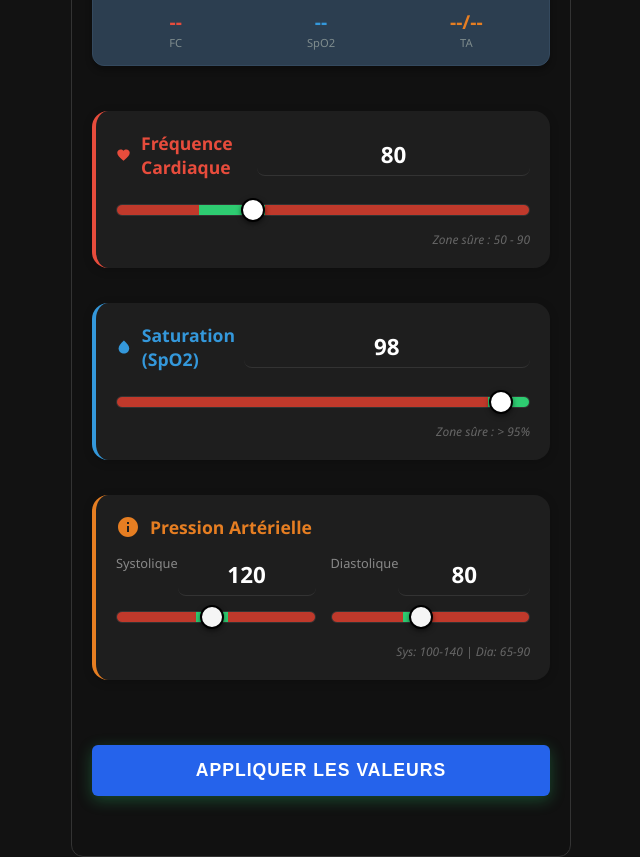
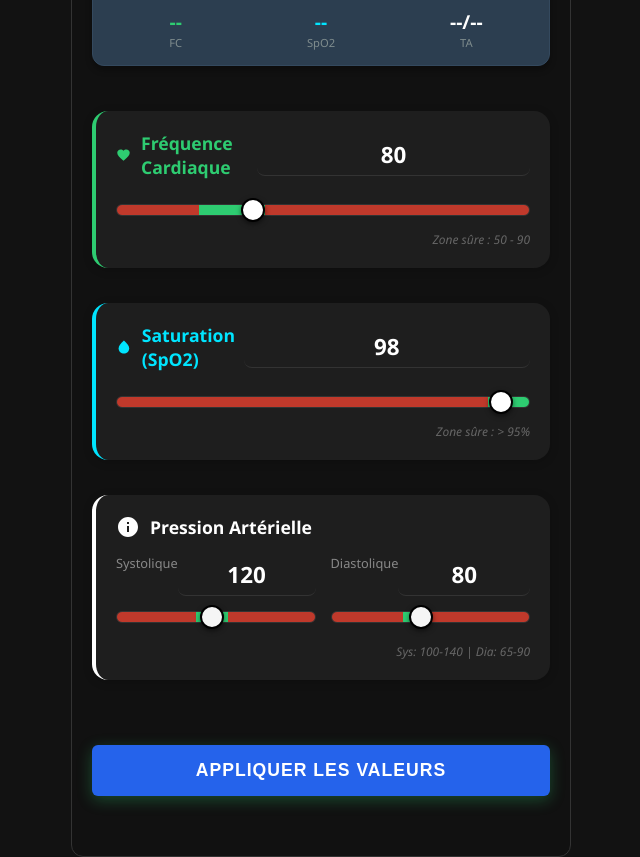
Before and after one commit to lcssrd/aeros, a website: page public/pilote.html in a window 1280 px wide. Shown: the whole page, without its empty margins (319-959 px from the left). Drawn offline with nearby package versions, Linux system fonts and the light colour scheme; no server answers.

Commit message:
Add files via upload

```diff
--- a/public/pilote.html
+++ b/public/pilote.html
@@ -11,11 +11,11 @@
             --bg-color: #121212;
             --card-bg: #1e1e1e;
             --text-main: #e0e0e0;
-            --text-muted: #aaaaaa;
-            --accent-green: #2ecc71;
-            --accent-red: #e74c3c;
-            --accent-blue: #3498db;
-            --accent-orange: #e67e22;
+
+            /* Code couleur médical (MATCH MONITOR) */
+            --col-hr: #2ecc71;   /* VERT */
+            --col-spo2: #00e5ff; /* CYAN */
+            --col-nibp: #ffffff; /* BLANC */
         }
 
         body.pilote-mode {
@@ -69,9 +69,11 @@
 
         .status-item .label { font-size: 0.7rem; color: #7f8c8d; display: block; }
         .status-item .val { font-size: 1.2rem; font-weight: bold; }
-        .val-bpm { color: var(--accent-red); }
-        .val-spo2 { color: var(--accent-blue); }
-        .val-nibp { color: var(--accent-orange); }
+
+        /* COULEURS DES VALEURS LIVE */
+        .val-bpm { color: var(--col-hr); }
+        .val-spo2 { color: var(--col-spo2); }
+        .val-nibp { color: var(--col-nibp); }
 
         /* --- CARDS DE CONTROLE --- */
         .control-card {
@@ -81,6 +83,7 @@
             margin-bottom: 20px;
             box-shadow: 0 2px 10px rgba(0,0,0,0.2);
             transition: transform 0.2s;
+            border-left: 4px solid transparent; /* Défini en inline mais on prépare */
         }
 
         .card-header {
@@ -120,7 +123,7 @@
 
         input[type="range"] {
             -webkit-appearance: none;
-            appearance: none; /* CORRECTION */
+            appearance: none;
             width: 100%;
             background: transparent;
             margin: 10px 0;
@@ -144,7 +147,7 @@
             border: 2px solid #000;
             cursor: pointer;
             -webkit-appearance: none;
-            appearance: none; /* CORRECTION */
+            appearance: none;
             margin-top: -7px;
             box-shadow: 0 2px 5px rgba(0,0,0,0.5);
         }
@@ -157,7 +160,7 @@
             font-style: italic;
         }
 
-        /* Gradients Seuils */
+        /* GRADIENTS DE SECURITÉ (Restent Rouge/Vert pour indiquer le danger) */
         #bpm-slider::-webkit-slider-runnable-track {
             background: linear-gradient(to right, #c0392b 0%, #c0392b 20%, #2ecc71 20%, #2ecc71 36%, #c0392b 36%, #c0392b 100%);
         }
@@ -236,9 +239,9 @@
             </div>
         </div>
 
-        <div class="control-card" style="border-left: 4px solid var(--accent-red);">
+        <div class="control-card" style="border-left: 4px solid var(--col-hr);">
             <div class="card-header">
-                <div class="card-title" style="color: var(--accent-red);">
+                <div class="card-title" style="color: var(--col-hr);">
                     <svg width="24" height="24" viewBox="0 0 24 24" fill="currentColor"><path d="M12 21.35l-1.45-1.32C5.4 15.36 2 12.28 2 8.5 2 5.42 4.42 3 7.5 3c1.74 0 3.41.81 4.5 2.09C13.09 3.81 14.76 3 16.5 3 19.58 3 22 5.42 22 8.5c0 3.78-3.4 6.86-8.55 11.54L12 21.35z"/></svg>
                     Fréquence Cardiaque
                 </div>
@@ -250,9 +253,9 @@
             </div>
         </div>
 
-        <div class="control-card" style="border-left: 4px solid var(--accent-blue);">
+        <div class="control-card" style="border-left: 4px solid var(--col-spo2);">
             <div class="card-header">
-                <div class="card-title" style="color: var(--accent-blue);">
+                <div class="card-title" style="color: var(--col-spo2);">
                     <svg width="24" height="24" viewBox="0 0 24 24" fill="currentColor"><path d="M12 2c-5.33 4.55-8 8.48-8 11.8 0 4.98 3.8 8.2 8 8.2s8-3.22 8-8.2c0-3.32-2.67-7.25-8-11.8z"/></svg>
                     Saturation (SpO2)
                 </div>
@@ -264,9 +267,9 @@
             </div>
         </div>
 
-        <div class="control-card" style="border-left: 4px solid var(--accent-orange);">
+        <div class="control-card" style="border-left: 4px solid var(--col-nibp);">
             <div class="card-header">
-                <div class="card-title" style="color: var(--accent-orange);">
+                <div class="card-title" style="color: var(--col-nibp);">
                     <svg width="24" height="24" viewBox="0 0 24 24" fill="currentColor"><path d="M12 2C6.48 2 2 6.48 2 12s4.48 10 10 10 10-4.48 10-10S17.52 2 12 2zm1 15h-2v-6h2v6zm0-8h-2V7h2v2z"/></svg>
                     Pression Artérielle
                 </div>
```
